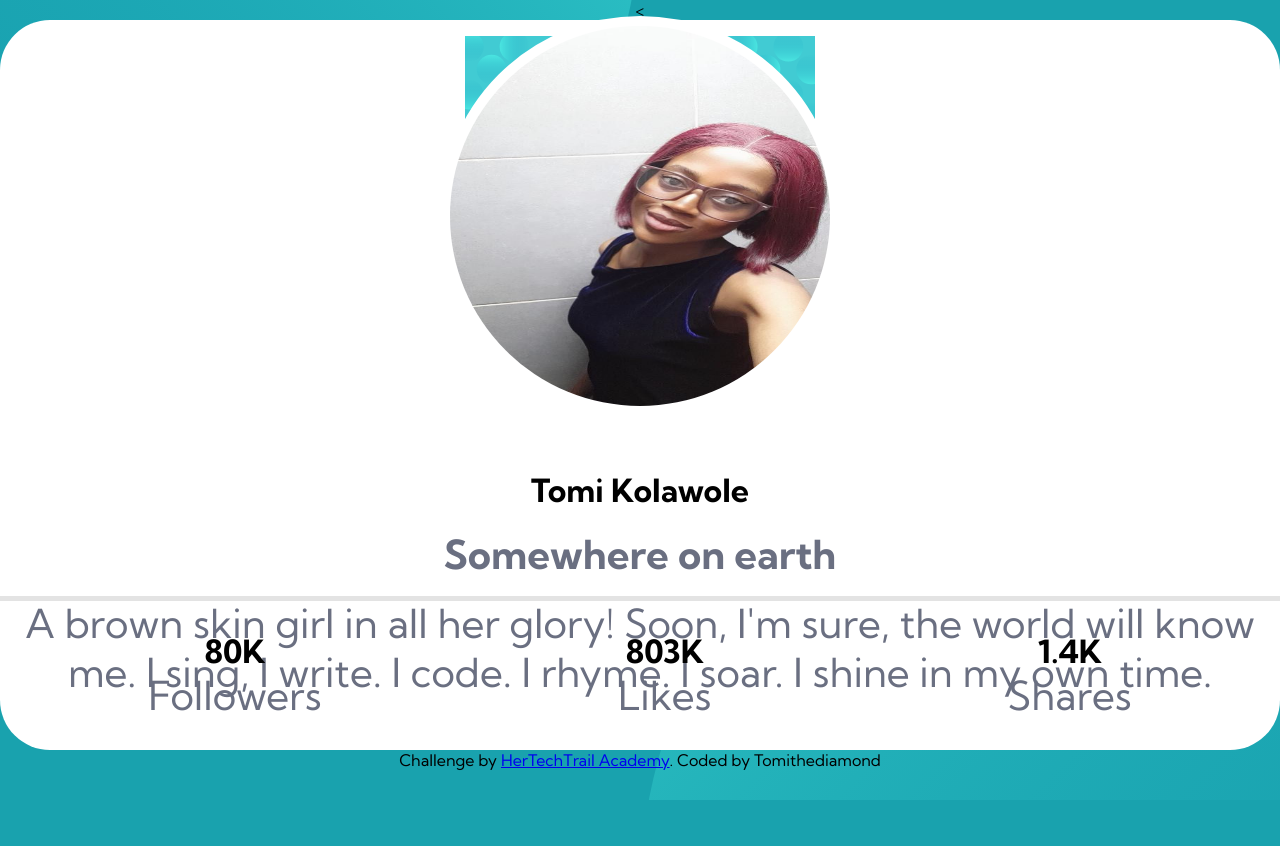
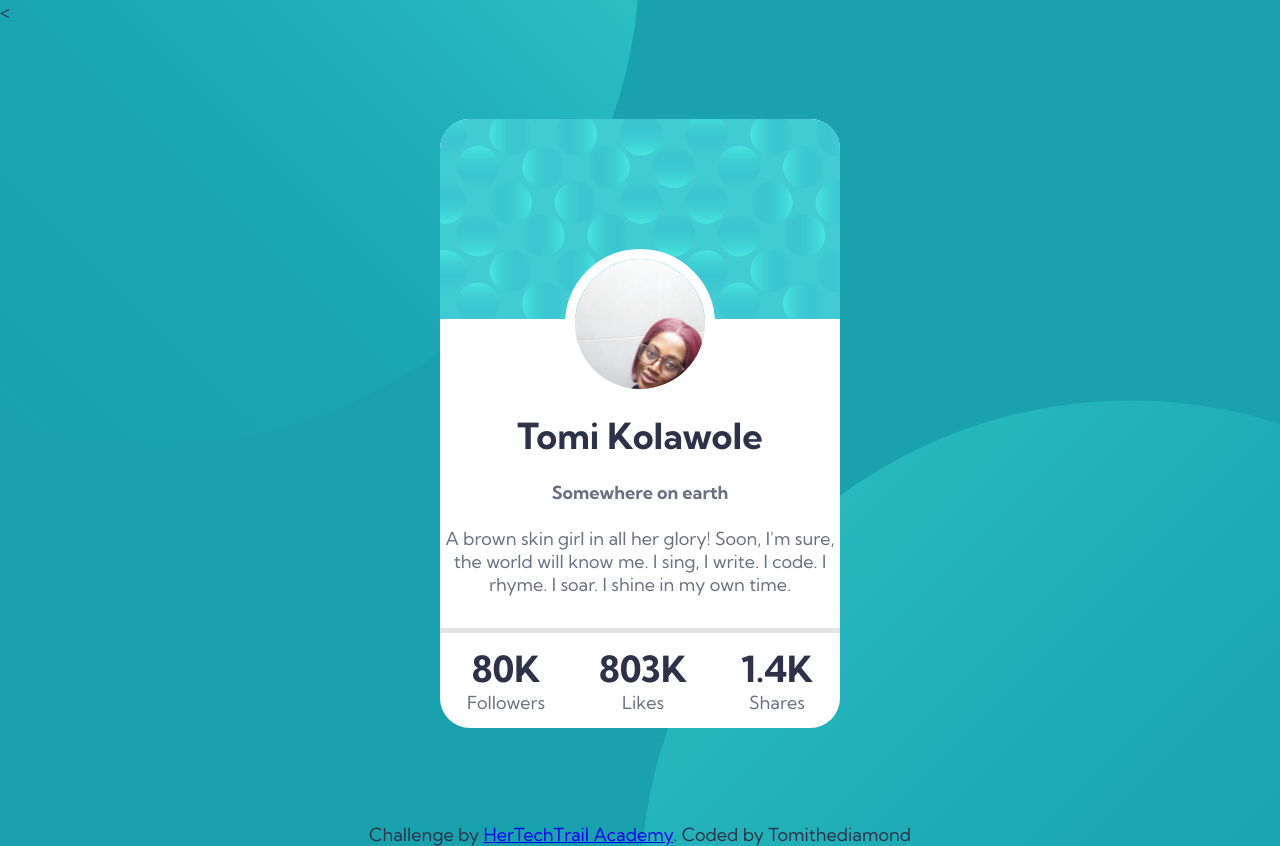
Before and after one commit to tomithediamond/-20DaysofCode-Day6_10-registration_Form, a plain HTML site: page index.html in a window 1280 px wide. Before the commit the page ends 800 px from the top, so only its background shows below. Drawn offline with Linux system fonts and the light colour scheme.

Commit message:
profile card component

```diff
--- a/index.html
+++ b/index.html
@@ -15,18 +15,26 @@
     </head>
     <body>
         <div class="container">
-            <div class="card-top">
-                <img src="./images/bg-pattern-card.svg" alt="top"/>
+            <div class="card">
+                <div class="card-top"></div>
+
+                <div class="card-pic">
+                    <img src="./images/Tomi.png" alt=""/>
                 </div>
 
                 <div class="card-body">
-                <img class="card-pic" src="./images/Tomi.png" alt=""/>
                     <h1>Tomi Kolawole</h1><br/>
                     <p><b>Somewhere on earth</b></p><br/>
-                <p class="card-text">A brown skin girl in all her glory! Soon, I'm sure, the world will know me. I sing, I write. I code. I rhyme. I soar. I shine in my own time.</p>
+                    <p class="card-text">
+                        A brown skin girl in all her glory!
+                        Soon, I'm sure, the world will know me.
+                        I sing, I write. I code. I rhyme.
+                        I soar. I shine in my own time.
+                    </p>
+
                 </div>
 
-            <div class="card-footer">
+                <div class="card-stats">
                     <div class="stats">
                         <h1>80K</h1>
                         <p>Followers</p>
@@ -42,6 +50,8 @@
                 </div>
             </div>
 
+        </div>
+
         <footer>
             Challenge by <a href="https://www.hertechtrail.org" target="_blank">HerTechTrail Academy</a>.
             Coded by <span>Tomithediamond</span>
--- a/src/style.css
+++ b/src/style.css
@@ -7,61 +7,73 @@
 }
 body{
     font-family: 'Kumbh Sans', sans-serif;
-    display: flex;
-    flex-direction: column;
-    align-items: center;
-    background-color: hsl(185, 75%, 39%);
-    min-height: 100vh;
-    background-image: url(../images/bg-pattern-top.svg), url(../images/bg-pattern-bottom.svg);
+    color: hsl(229, 23%, 23%);
+    font-size: 18px;
+    background: url(../images/bg-pattern-top.svg), url(../images/bg-pattern-bottom.svg);
     background-repeat: no-repeat, no-repeat;
     background-position: right 50vw bottom 50vh, left 50vw top 50vh;
+    background-color: hsl(185, 75%, 39%);
 }
 .container{
-    margin: 0 auto;
-    text-align: center;
-    border-radius: 50px;
-    background-color: white;
-    /*display: flex;
-    width: 20vw;
-    flex-direction: column;
+    display: flex;
     align-items: center;
     justify-content: center;
-    */
+    min-height: 100vh;
+}
+
+.card{
+    background-color: white;
+    text-align: center;
+    border-radius: 30px;
+    max-width: 400px;
+    overflow: hidden;
 }
 .card-top{
-    display: block;
-    width: auto;
-    max-width: 100%;
-    margin: 1rem;
+    background-image: url(../images/bg-pattern-card.svg);
+    background-size: cover;
+    width: 100%;
+    height: 200px;
 }
 .card-pic{
-    width: 400px;
-    height: 400px;
+    width: 150px;
+    height: 150px;
     border: 10px solid white;
-    background: white;
+    overflow: hidden;
     border-radius: 50%;
-    margin-top: -180px;
-    margin-bottom: 50px;
+    margin: -70px auto -40px auto;
+    display: block;
+}
+.card-pic img{
+    width: 100%;
+    height: auto;
 }
 .card-body{
-    height: 400px;
+    height: 250px;
+    margin-top: 54px;
+    margin-bottom: -75px;
 }
-.card-footer{
+.card-stats{
     display: flex;
     flex-direction: row;
     align-items: center;
     justify-content: space-between;
     border-top: 5px solid hsl(0, 0%, 89%);
+    height: 100px;
     padding-top: 30px;
     padding-bottom: 30px;
+    margin-top: 40px;
 }
 .stats{
     margin-left: auto;
     margin-right: auto;
+
 }
 p{
     color: hsl(227, 10%, 46%);
-    font-size: 40px;
+}
+
+footer{
+    text-align: center;
 }
 
 @media (max-width: 768px){
```
Lines whose indentation alone changed are shown as unchanged.
